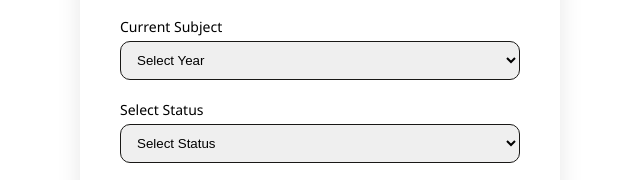
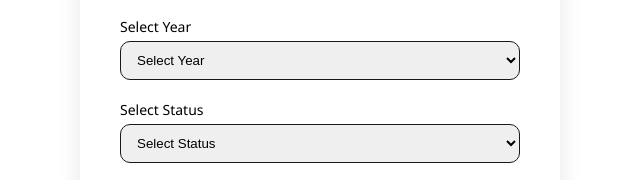
Before and after one commit to Shalinisendane/Edit-tool, a plain HTML site: page subedit.html in a window 1280 px wide. Shown: the part 401-581 px from the top of the page, 320-960 px from the left. Drawn offline with Linux system fonts and the light colour scheme.

Commit message:
Update subedit.html

```diff
--- a/subedit.html
+++ b/subedit.html
@@ -43,7 +43,7 @@
        pattern="\d{13}" maxlength="13" minlength="13" required
        title="Enrollment number must be exactly 13 digits">
 
-      <label for="current-subject">Current Subject</label>
+      <label for="current-subjec">Select Year</label>
       <!---<input type="text" id="current-subject" placeholder="Current Subject" disabled value="Microbiology">-->
 <select id="new-subject" required>
   <option value="">Select Year</option>
```
